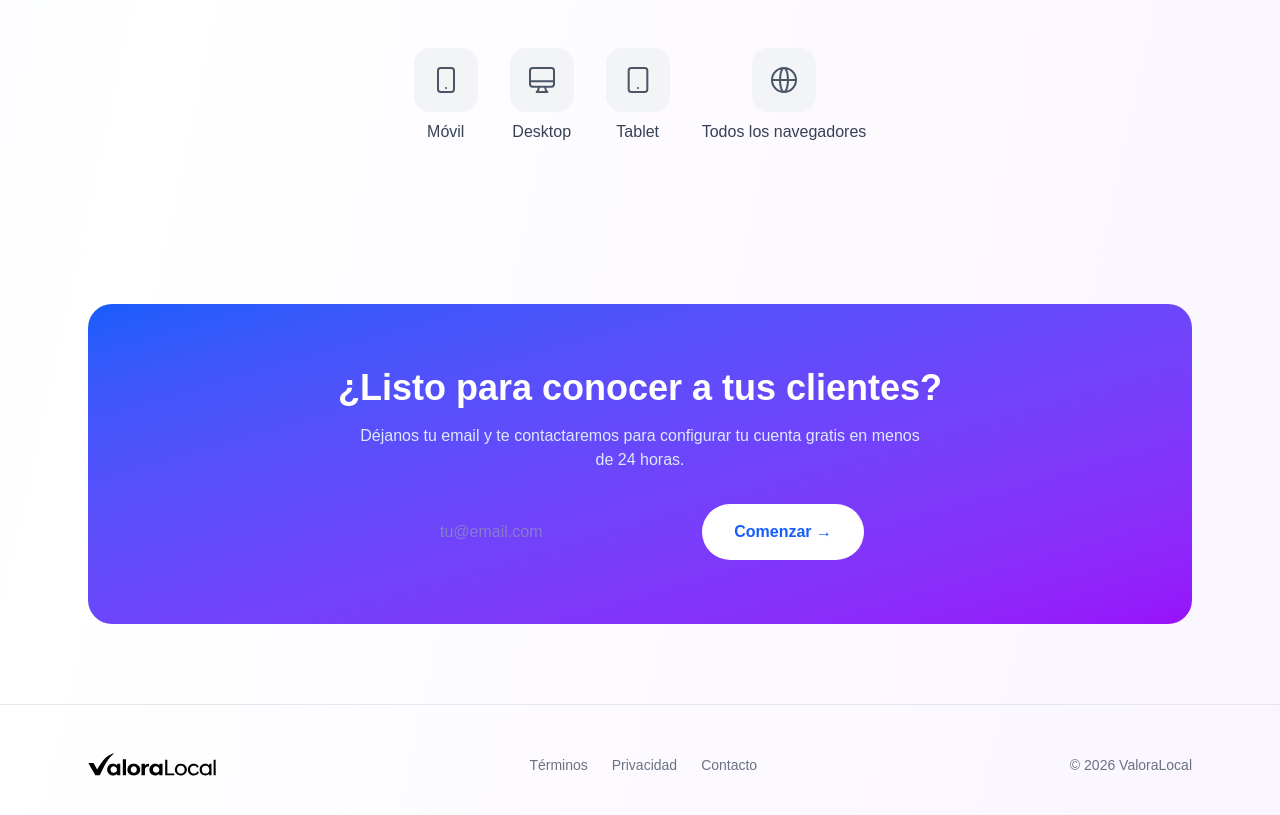
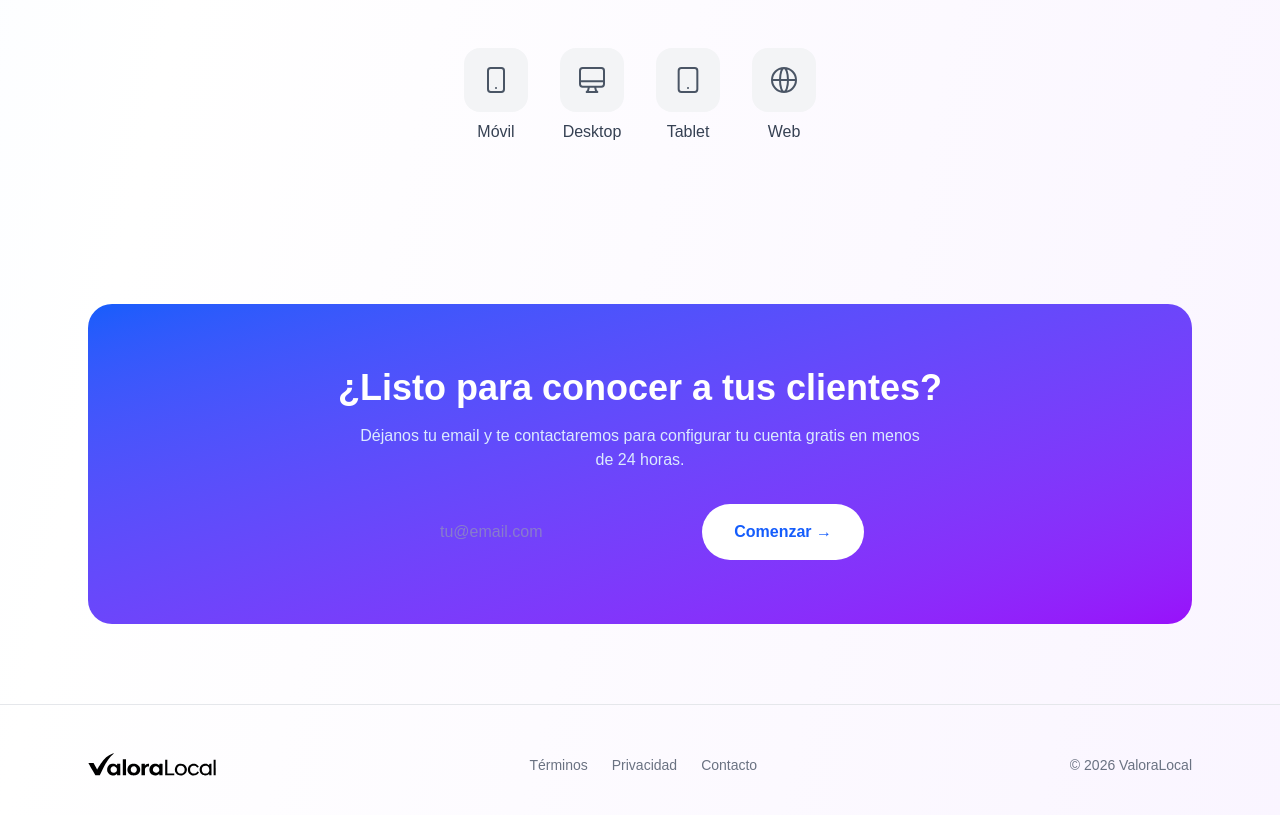
Before and after one commit to DiegoSalsa/SatisfaccionClientes, a Next.js app: page / in a window 1280 px wide. Shown: the part 5080-5895 px from the top of the page. Built offline with nearby package versions, Linux system fonts and the light colour scheme.

Commit message:
fix: shorten 'Todos los navegadores' to 'Web' for better alignment

```diff
--- a/app/page.tsx
+++ b/app/page.tsx
@@ -718,7 +718,7 @@ export default function Home() {
               <div className="w-16 h-16 bg-gray-100 dark:bg-zinc-800 rounded-2xl flex items-center justify-center">
                 <svg className="w-8 h-8 text-gray-600 dark:text-zinc-300" fill="none" stroke="currentColor" viewBox="0 0 24 24"><path strokeLinecap="round" strokeLinejoin="round" strokeWidth={1.5} d="M21 12a9 9 0 01-9 9m9-9a9 9 0 00-9-9m9 9H3m9 9a9 9 0 01-9-9m9 9c1.657 0 3-4.03 3-9s-1.343-9-3-9m0 18c-1.657 0-3-4.03-3-9s1.343-9 3-9m-9 9a9 9 0 019-9" /></svg>
               </div>
-              <span className="text-gray-700 dark:text-zinc-300 font-medium">Todos los navegadores</span>
+              <span className="text-gray-700 dark:text-zinc-300 font-medium">Web</span>
             </motion.div>
           </motion.div>
         </section>
```
